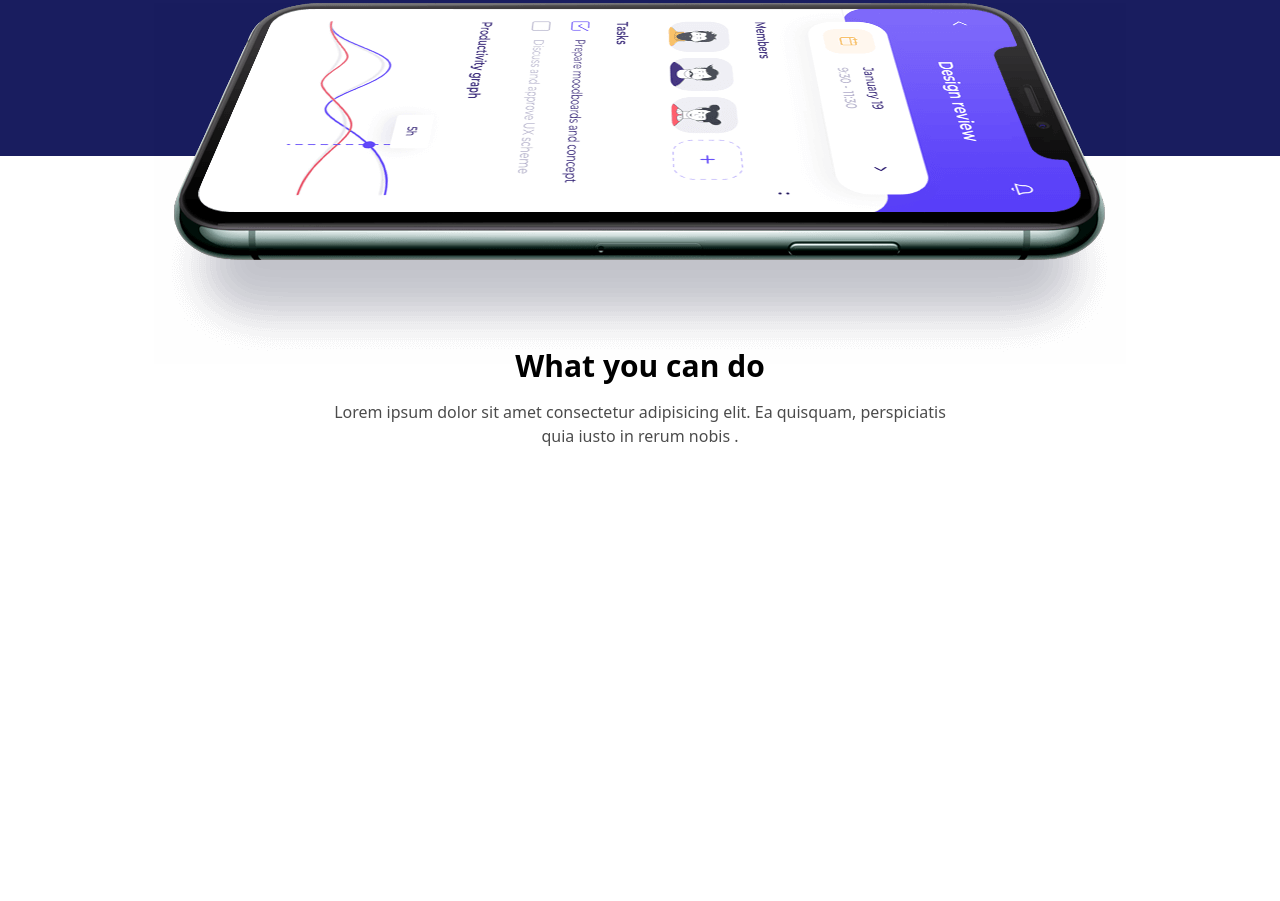
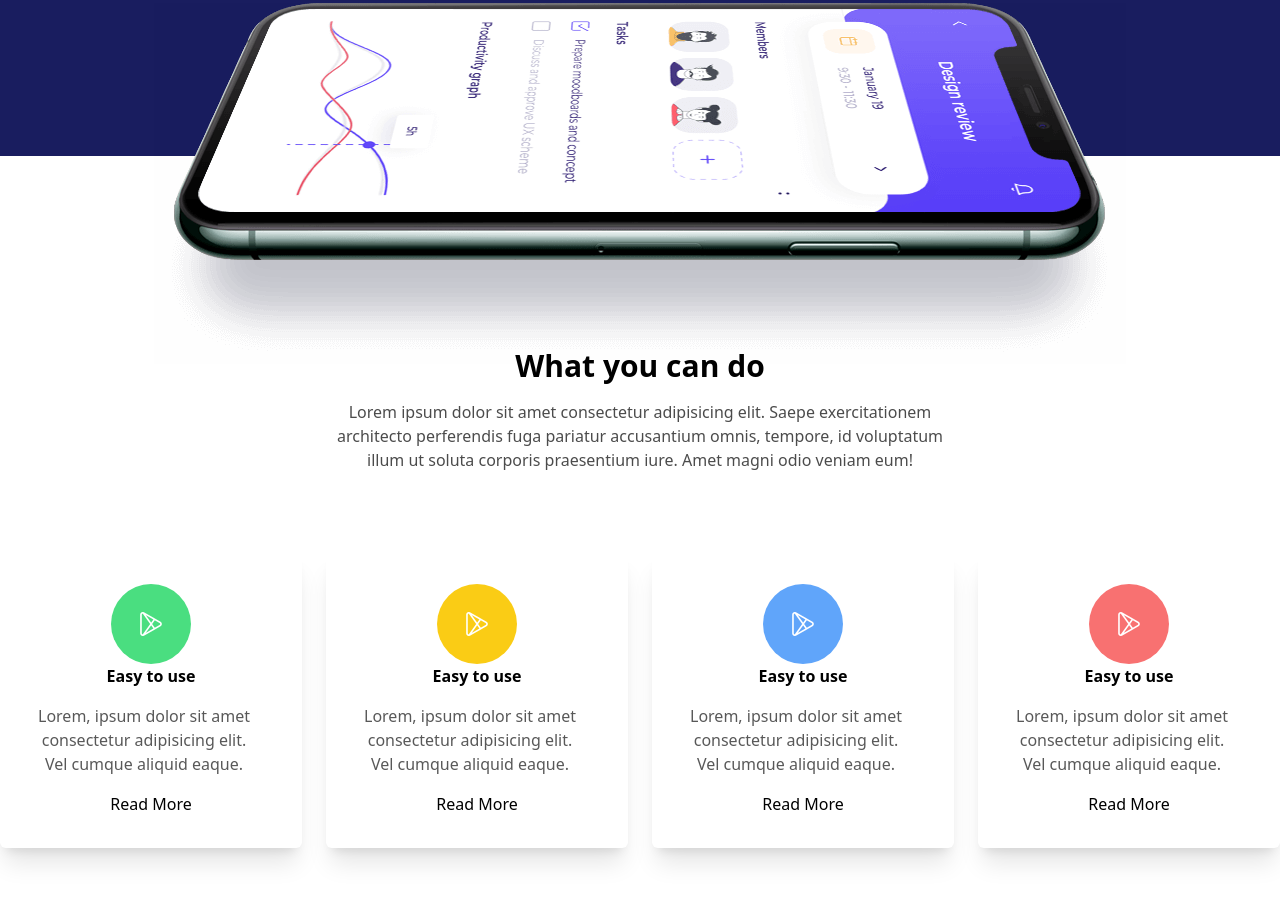
Before and after one commit to Hasibur14/appie-app, a plain HTML site: page index.html in a window 1280 px wide. Shown: the part 617-1518 px from the top of the page. Before the commit the page ends 1257 px from the top, so only its background shows below. Drawn offline with nearby package versions, Linux system fonts and the light colour scheme.

Commit message:
added container box section

```diff
--- a/index.html
+++ b/index.html
@@ -17,7 +17,7 @@
                         <div>
                             <img src="./assets/logo-3.png" alt="">
                         </div>
-                        <div class="ml-8 font-semibold space-x-4">
+                        <div class="ml-8 font-semibold space-x-4 hidden lg:flex">
                             <a class="hover:text-orange-600 duration-300" href="">Home</a>
                             <a class="hover:text-orange-600 duration-300" href="">About</a>
                             <a class="hover:text-orange-600 duration-300" href="">Service</a>
@@ -26,11 +26,13 @@
 
                         </div>
                     </div>
-                    <div class="font-semibold space-x-4">
+                    <div class="font-semibold space-x-4 hidden lg:flex">
                         <button>Login</button>
-                        <button
-                            class="bg-[#F00] px-6 py-3 rounded-md text-lg hover:bg-transparent border-2 border-[#F00] ">Get
+                        <button class="bg-[#F00] px-6 py-3 rounded-md text-lg hover:bg-transparent border-2 border-[#F00] ">Get
                             Started</button>
+                    </div>
+                    <div class="md:flex lg:hidden">
+                        <img class="w-8 h-8" src="./assets/more.png" alt="">
                     </div>
 
                 </div>
@@ -40,9 +42,9 @@
     </header>
 
     <main>
-        <section class="bg-[#191d5f] flex flex-col justify-center items-center ">
+        <section class="bg-[#191d5f] flex flex-col justify-center items-center">
             <div class="text-white mt-14 mx-auto space-y-6">
-                <h2 class="text-6xl font-bold ml-10">Creative way to<br>Showcase your <span
+                <h2 class="text-2xl lg:text-6xl font-bold ml-10">Creative way to<br>Showcase your <span
                         class="text-[#F00]">App</span></h2>
                 <p class="opacity-75 text-xl">Your app gets maximum attention and gets more and more downloads</p>
                 <div class="mx-28 space-x-8 flex">
@@ -60,12 +62,63 @@
         <section class="my-48">
             <div class="text-center space-y-4">
                 <h3 class="text-3xl font-bold">What you can do</h3>
-                <p class="w-[50%] mx-auto opacity-70">Lorem ipsum dolor sit amet consectetur adipisicing elit. Ea quisquam, perspiciatis quia iusto in
-                    rerum nobis .
-                </p>
+                <p class="w-[50%] mx-auto opacity-70">Lorem ipsum dolor sit amet consectetur adipisicing elit. Saepe
+                    exercitationem architecto perferendis fuga pariatur accusantium omnis, tempore, id voluptatum illum
+                    ut soluta corporis praesentium iure. Amet magni odio veniam eum!</p>
             </div>
-            <div>
 
+            <!-- box container -->
+            <div class="container mx-auto mt-20 ">
+                <div class="grid grid-cols-1 md:grid-cols-2 lg:grid-cols-4 gap-y-4 md:gap-6">
+                    <div class=" shadow-xl rounded-md p-8">
+                        <div class="h-20 w-20 rounded-full bg-green-400 mx-auto flex items-center justify-center ">
+                            <img src="./assets/play-store.png" alt="">
+                        </div>
+                        <div class="text-center space-y-4 ">
+                            <h1 class="font-semibold">Easy to use</h1>
+                            <p class="opacity-65 w-56">Lorem, ipsum dolor sit amet consectetur adipisicing elit. Vel
+                                cumque aliquid eaque.</p>
+                            <button>Read More</button>
+                        </div>
+                    </div>
+
+                    <div class=" shadow-xl rounded-md p-8">
+                        <div class="h-20 w-20 rounded-full bg-yellow-400 mx-auto flex items-center justify-center ">
+                            <img src="./assets/play-store.png" alt="">
+                        </div>
+                        <div class="text-center space-y-4 ">
+                            <h1 class="font-semibold">Easy to use</h1>
+                            <p class="opacity-65 w-56">Lorem, ipsum dolor sit amet consectetur adipisicing elit. Vel
+                                cumque aliquid eaque.</p>
+                            <button>Read More</button>
+                        </div>
+                    </div>
+
+                    <div class=" shadow-xl rounded-md p-8">
+                        <div class="h-20 w-20 rounded-full bg-blue-400 mx-auto flex items-center justify-center ">
+                            <img src="./assets/play-store.png" alt="">
+                        </div>
+                        <div class="text-center space-y-4 ">
+                            <h1 class="font-semibold">Easy to use</h1>
+                            <p class="opacity-65 w-56">Lorem, ipsum dolor sit amet consectetur adipisicing elit. Vel
+                                cumque aliquid eaque.</p>
+                            <button>Read More</button>
+                        </div>
+                    </div>
+
+                    <div class=" shadow-xl rounded-md p-8">
+                        <div class="h-20 w-20 rounded-full bg-red-400 mx-auto flex items-center justify-center ">
+                            <img src="./assets/play-store.png" alt="">
+                        </div>
+                        <div class="text-center space-y-4 ">
+                            <h1 class="font-semibold">Easy to use</h1>
+                            <p class="opacity-65 w-56">Lorem, ipsum dolor sit amet consectetur adipisicing elit. Vel
+                                cumque aliquid eaque.</p>
+                            <button>Read More</button>
+                        </div>
+                    </div>
+
+                </div>
             </div>
         </section>
     </main>
```
